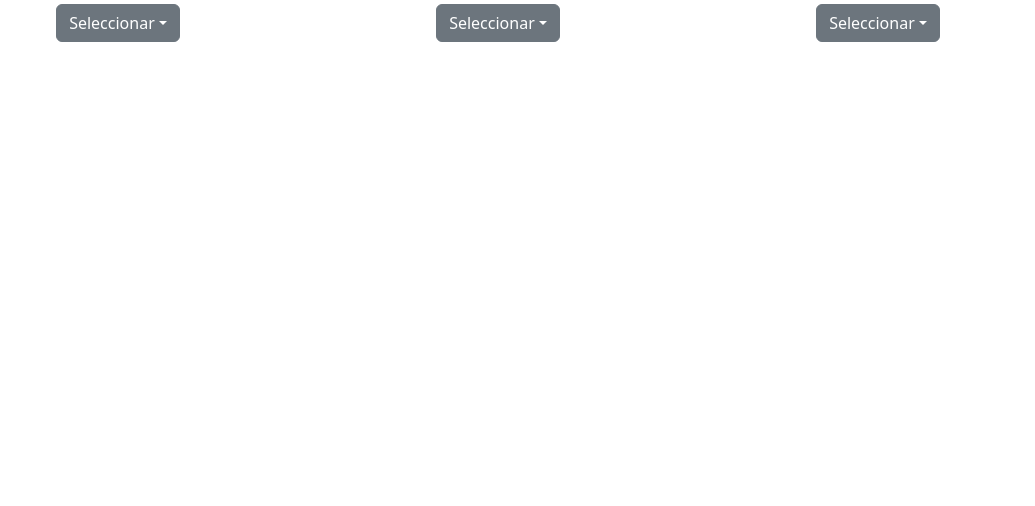
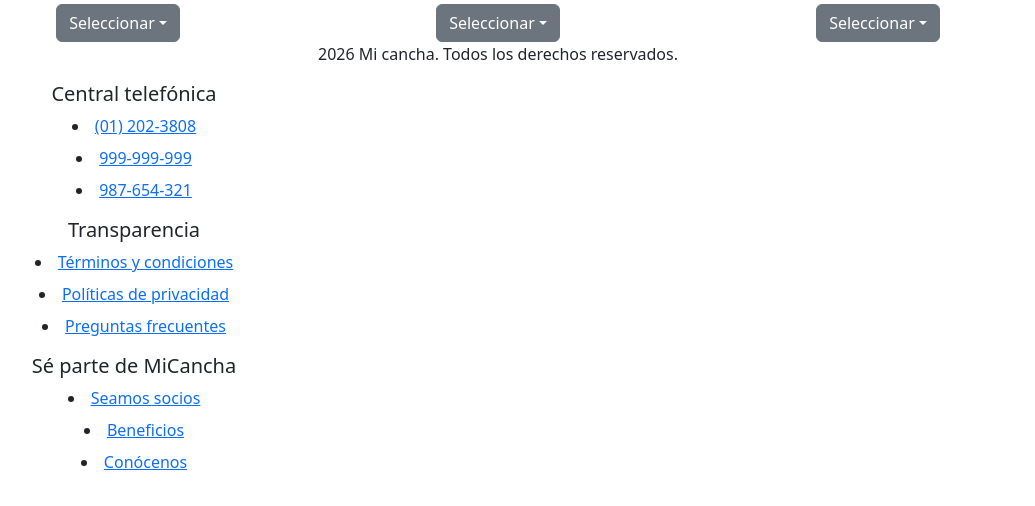
Before and after one commit to ChristopherFC005/Canchas-Deportivas, a plain HTML site: page Proyecto/ReservaAqui/reserva.html in a window 1280 px wide. Shown: the part 42-548 px from the top of the page, without its empty margins (142-1177 px from the left). Drawn offline with nearby package versions, Linux system fonts and the light colour scheme.

Commit message:
algunos cambios

```diff
--- a/Proyecto/ReservaAqui/reserva.html
+++ b/Proyecto/ReservaAqui/reserva.html
@@ -1,12 +1,15 @@
 <!DOCTYPE html>
 <html lang="en">
+
 <head>
     <meta charset="UTF-8">
     <meta name="viewport" content="width=device-width, initial-scale=1.0">
     <title>Reserva tu cancha aquí</title>
-    <link href="https://cdn.jsdelivr.net/npm/bootstrap@5.3.8/dist/css/bootstrap.min.css" rel="stylesheet" integrity="sha384-sRIl4kxILFvY47J16cr9ZwB07vP4J8+LH7qKQnuqkuIAvNWLzeN8tE5YBujZqJLB" crossorigin="anonymous">
+    <link href="https://cdn.jsdelivr.net/npm/bootstrap@5.3.8/dist/css/bootstrap.min.css" rel="stylesheet"
+        integrity="sha384-sRIl4kxILFvY47J16cr9ZwB07vP4J8+LH7qKQnuqkuIAvNWLzeN8tE5YBujZqJLB" crossorigin="anonymous">
 
 </head>
+
 <body>
     <!-- Menu desplegable de distritos-->
     <div class="container text-center">
@@ -14,7 +17,8 @@
             <div class="col">
                 <div class="dropdown">
                     <h2>Distrito</h2>
-    <button class="btn btn-secondary dropdown-toggle" type="button" data-bs-toggle="dropdown" aria-expanded="false">
+                    <button class="btn btn-secondary dropdown-toggle" type="button" data-bs-toggle="dropdown"
+                        aria-expanded="false">
                         Seleccionar</button>
 
                     <ul class="dropdown-menu">
@@ -27,7 +31,8 @@
             <!-- Menu desplegable de deportes-->
             <div class="col">
                 <h2>Deporte</h2>
-    <button class="btn btn-secondary dropdown-toggle" type="button" data-bs-toggle="dropdown" aria-expanded="false">
+                <button class="btn btn-secondary dropdown-toggle" type="button" data-bs-toggle="dropdown"
+                    aria-expanded="false">
                     Seleccionar</button>
 
                 <ul class="dropdown-menu">
@@ -41,18 +46,60 @@
             <!-- Menu desplegable de centro deportivo-->
             <div class="col">
                 <h2>Centro deportivo</h2>
-    <button class="btn btn-secondary dropdown-toggle" type="button" data-bs-toggle="dropdown" aria-expanded="false">
+                <button class="btn btn-secondary dropdown-toggle" type="button" data-bs-toggle="dropdown"
+                    aria-expanded="false">
                     Seleccionar</button>
 
                 <ul class="dropdown-menu">
-      <li><a class="dropdown-item" href="#">Vóleibol</a></li>
-      <li><a class="dropdown-item" href="#">Fútbol</a></li>
-      <li><a class="dropdown-item" href="#">Basketball</a></li>
-      <li><a class="dropdown-item" href="#">Fulbito</a></li>
-      <li><a class="dropdown-item" href="#">Libre</a></li>
+                    <li><a class="dropdown-item" href="#">Estadio Municipal</a></li>
+                    <li><a class="dropdown-item" href="#">Parque Zonal</a></li>
+                    <li><a class="dropdown-item" href="#">Complejo deportivo</a></li>
+                    <li><a class="dropdown-item" href="#">Losa Deportiva</a></li>
                 </ul>
             </div>
         </div>
-<script src="https://cdn.jsdelivr.net/npm/bootstrap@5.3.8/dist/js/bootstrap.bundle.min.js" integrity="sha384-FKyoEForCGlyvwx9Hj09JcYn3nv7wiPVlz7YYwJrWVcXK/BmnVDxM+D2scQbITxI" crossorigin="anonymous"></script>
+        <script src="https://cdn.jsdelivr.net/npm/bootstrap@5.3.8/dist/js/bootstrap.bundle.min.js"
+            integrity="sha384-FKyoEForCGlyvwx9Hj09JcYn3nv7wiPVlz7YYwJrWVcXK/BmnVDxM+D2scQbITxI"
+            crossorigin="anonymous"></script>
 </body>
+<footer class="container-fluid">
+    <p>2026 Mi cancha. Todos los derechos reservados.</p>
+    <div class="col-12 col-md-4 mb-3">
+        <h5>Central telefónica</h5>
+        <li class="mb-2">
+            <a href="aqui pongo mi link jsjs">(01) 202-3808</a>
+        </li>
+        <li class="mb-2">
+            <a href="aqui pongo mi link jsjs">999-999-999</a>
+        </li>
+        <li class="mb-2">
+            <a href="aqui pongo mi link jsjs">987-654-321</a>
+        </li>
+    </div>
+    <div class="col-12 col-md-4 mb-3">
+        <h5>Transparencia</h5>
+        <li class="mb-2">
+            <a href="aqui pongo mi link jsjs">Términos y condiciones</a>
+        </li>
+        <li class="mb-2">
+            <a href="aqui pongo mi link jsjs">Políticas de privacidad</a>
+        </li>
+        <li class="mb-2">
+            <a href="aqui pongo mi link jsjs">Preguntas frecuentes</a>
+        </li>
+    </div>
+    <div class="col-12 col-md-4 mb-3">
+        <h5>Sé parte de MiCancha</h5>
+        <li class="mb-2">
+            <a href="aqui pongo mi link jsjs">Seamos socios</a>
+        </li>
+        <li class="mb-2">
+            <a href="aqui pongo mi link jsjs">Beneficios</a>
+        </li>
+        <li class="mb-2">
+            <a href="aqui pongo mi link jsjs">Conócenos</a>
+        </li>
+    </div>
+</footer>
+
 </html>
```
Lines whose indentation alone changed are shown as unchanged.
